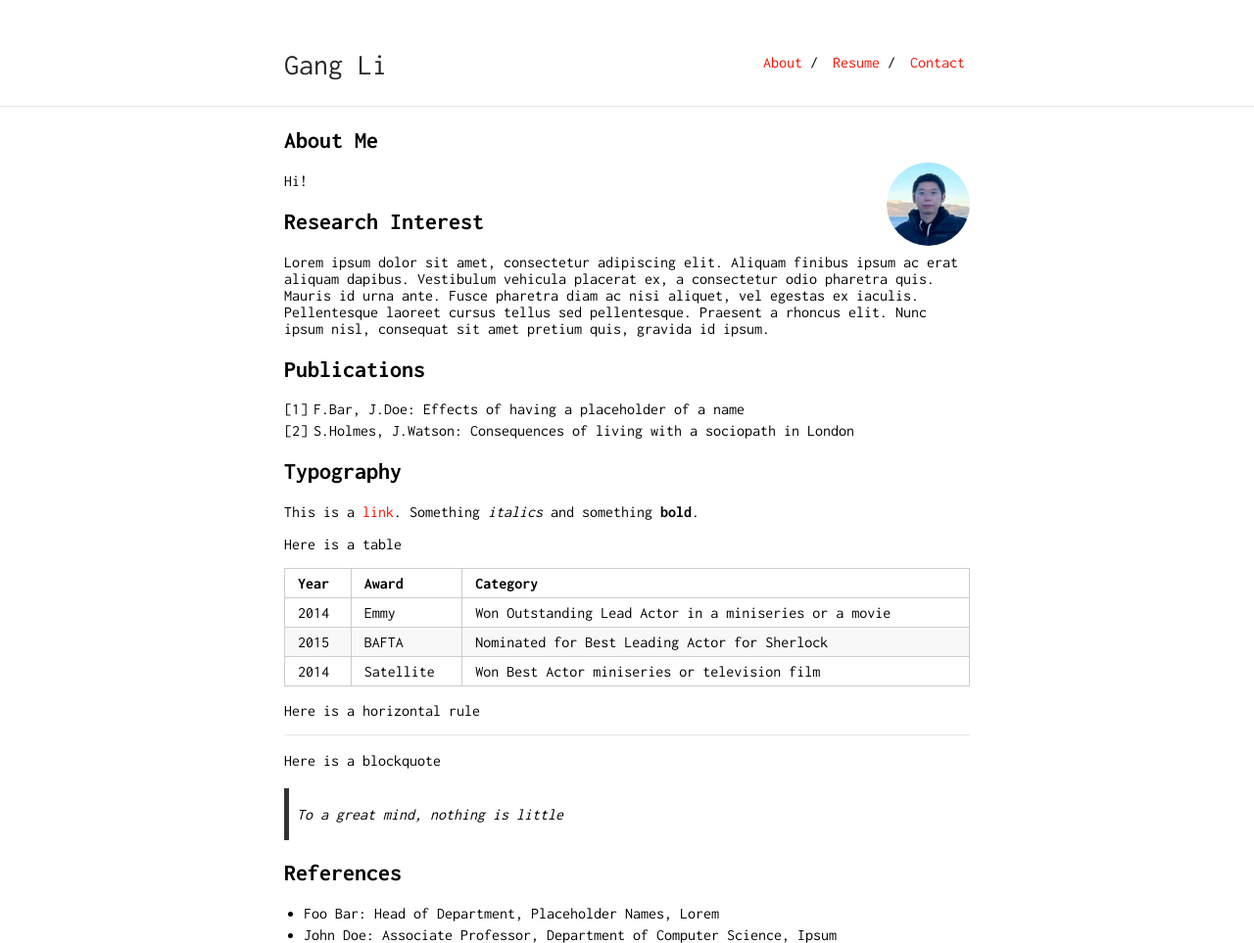
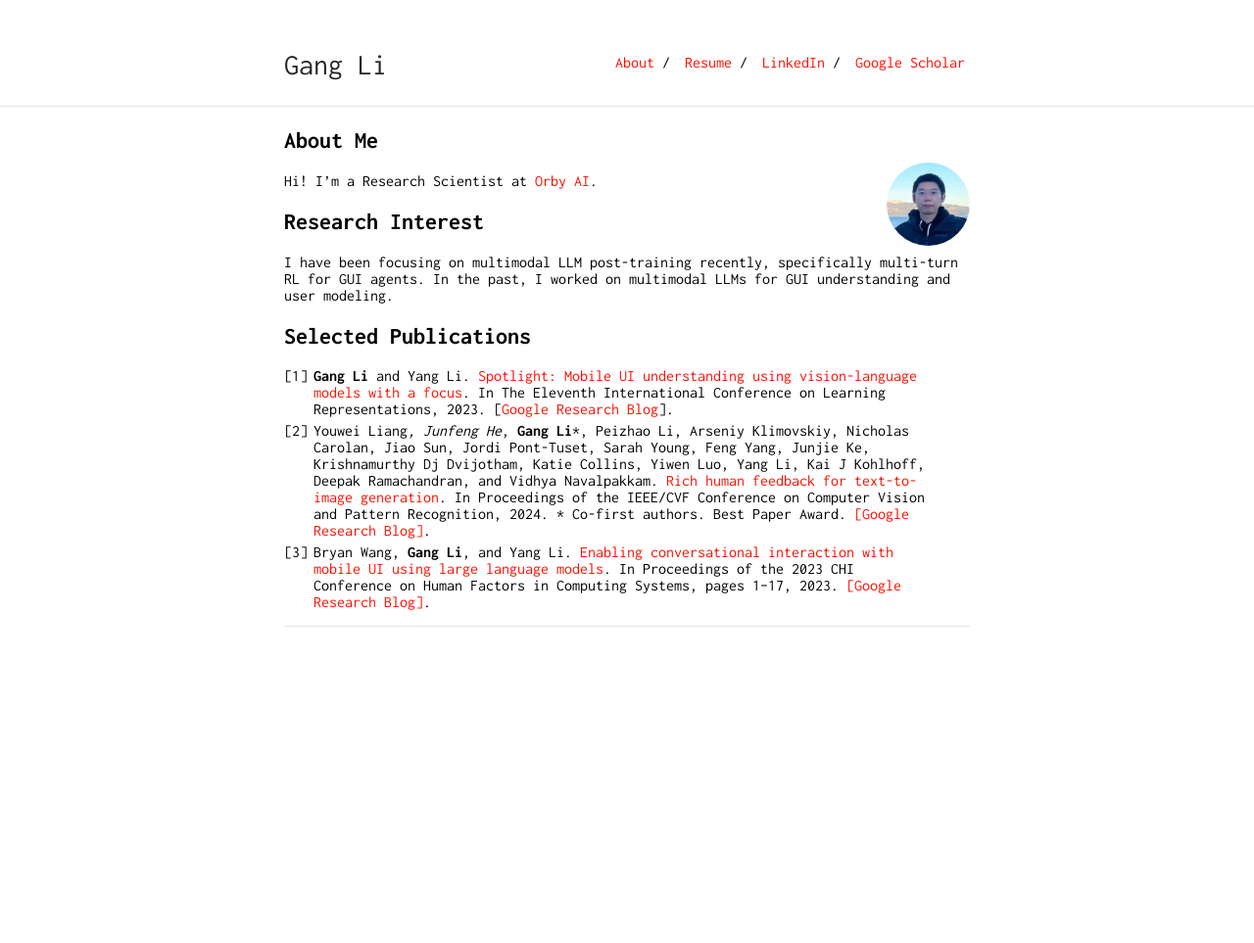
Before and after one commit to ligangudel/ligangudel.github.io, a Jekyll site: the page built from index.md, in a window 1280 px wide. Shown: the whole page at 98% size. Built offline with Jekyll 4.4.1, drawn with Linux system fonts in a browser that asks for light colours; our own code applies the rules of GitHub Pages for plain Markdown files; after the commit the page ends 900 px from its top, so only the background shows below that.

Commit message:
Update page

```diff
--- a/_config.yml
+++ b/_config.yml
@@ -6,7 +6,7 @@ markdown: kramdown
 
 tracking_id: #
 
-# footer: yes
+footer: yes
 # footer_url: "https://ligangudel.github.io"
 
 sass:
@@ -18,5 +18,7 @@ nav:
    link: "/"
  - name: "Resume"
    link: "resume.pdf"
- - name: "Contact"
-   link: "contact"
+ - name: "LinkedIn"
+   link: "https://linkedin.com/in/ligangudel"
+ - name: "Google Scholar"
+   link: "https://scholar.google.com/citations?user=gmBt9v8AAAAJ&hl=en"
--- a/index.md
+++ b/index.md
@@ -6,38 +6,20 @@ layout: default
 
 <img class="profile-picture" src="self.jpeg">
 
-Hi!
+Hi! I'm a Research Scientist at [Orby AI](http://orby.ai/).
 
 ## Research Interest
 
-Lorem ipsum dolor sit amet, consectetur adipiscing elit. Aliquam finibus ipsum ac erat aliquam dapibus. Vestibulum vehicula placerat ex, a consectetur odio pharetra quis. Mauris id urna ante. Fusce pharetra diam ac nisi aliquet, vel egestas ex iaculis. Pellentesque laoreet cursus tellus sed pellentesque. Praesent a rhoncus elit. Nunc ipsum nisl, consequat sit amet pretium quis, gravida id ipsum.
+I have been focusing on multimodal LLM post-training recently, specifically multi-turn RL for GUI agents. In the past, I worked on multimodal LLMs for GUI understanding and user modeling.
 
-## Publications
+## Selected Publications
 
-1. F.Bar, J.Doe: Effects of having a placeholder of a name
-2. S.Holmes, J.Watson: Consequences of living with a sociopath in London
-
-## Typography
-
-This is a [link](http://google.com). Something *italics* and something **bold**.
-
-Here is a table
-
-Year | Award | Category
------|-------|--------
-2014 | Emmy  | Won Outstanding Lead Actor in a miniseries or a movie
-2015 | BAFTA | Nominated for Best Leading Actor for Sherlock
-2014 | Satellite | Won Best Actor miniseries or television film
-
-Here is a horizontal rule
-
----
-
-Here is a blockquote
-
-> To a great mind, nothing is little
-
-## References
-
-* Foo Bar: Head of Department, Placeholder Names, Lorem
-* John Doe: Associate Professor, Department of Computer Science, Ipsum
+1. **Gang Li** and Yang Li. [Spotlight: Mobile UI understanding using vision-language models with a focus](https://arxiv.org/abs/2209.14927). In
+The Eleventh International Conference on Learning Representations, 2023. [[Google Research Blog](https://research.google/blog/a-vision-language-approach-for-foundational-ui-understanding/)].
+2. Youwei Liang*, Junfeng He*, **Gang Li***, Peizhao Li, Arseniy Klimovskiy, Nicholas Carolan, Jiao Sun, Jordi
+Pont-Tuset, Sarah Young, Feng Yang, Junjie Ke, Krishnamurthy Dj Dvijotham, Katie Collins, Yiwen Luo,
+Yang Li, Kai J Kohlhoff, Deepak Ramachandran, and Vidhya Navalpakkam. [Rich human feedback for
+text-to-image generation](https://arxiv.org/abs/2312.10240). In Proceedings of the IEEE/CVF Conference on Computer Vision and Pattern
+Recognition, 2024. * Co-first authors. Best Paper Award. [[Google Research Blog]](https://research.google/blog/rich-human-feedback-for-text-to-image-generation/).
+3. Bryan Wang, **Gang Li**, and Yang Li. [Enabling conversational interaction with mobile UI using large language
+models](https://arxiv.org/abs/2209.08655). In Proceedings of the 2023 CHI Conference on Human Factors in Computing Systems, pages 1–17, 2023. [[Google Research Blog]](https://research.google/blog/enabling-conversational-interaction-on-mobile-with-llms/).
```
